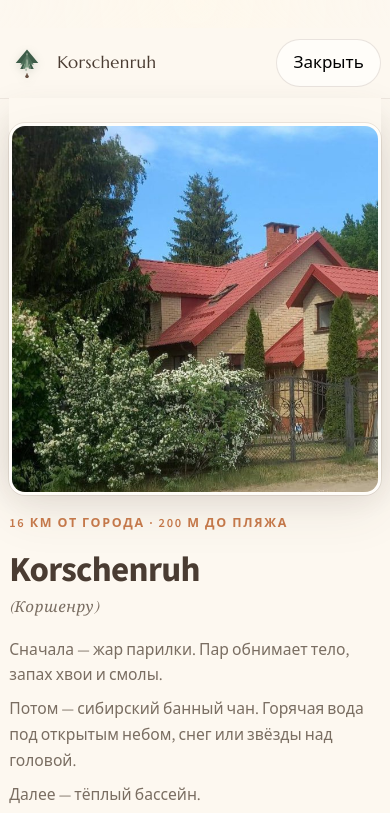
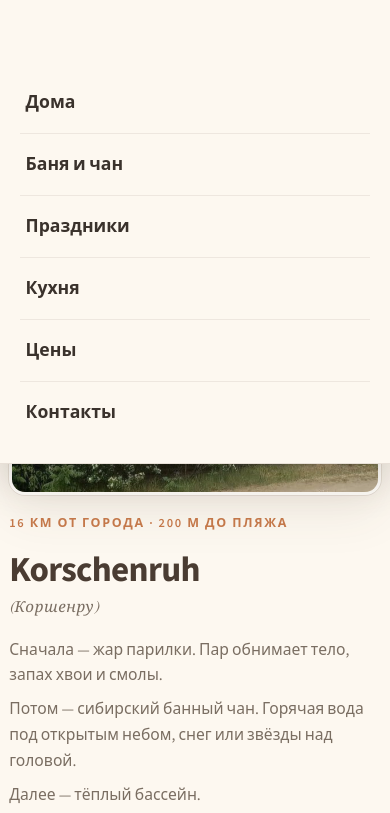
Before and after one commit to korschenruh/korschenruh, a plain HTML site: page index.html in a window 390 px wide. Both pictures are taken after a click on the button "Меню". Shown: the top 813 px of the page. Drawn offline with nearby package versions, Linux system fonts and the light colour scheme.

Commit message:
Fix mobile menu: opaque panel above content, reliable touch open

```diff
--- a/script.js
+++ b/script.js
@@ -9,7 +9,6 @@ document.querySelectorAll('a[href^="tel:"]').forEach((link) => {
 
 const navToggle = document.getElementById("navToggle");
 const siteNav = document.getElementById("siteNav");
-const siteHeader = document.querySelector(".site-header");
 
 function setNavOpen(open) {
   if (!siteNav || !navToggle) return;
@@ -20,11 +19,20 @@ function setNavOpen(open) {
 }
 
 if (navToggle && siteNav) {
-  navToggle.addEventListener("click", (event) => {
+  let ignoreOutsideClickUntil = 0;
+
+  const toggleNav = (event) => {
     event.preventDefault();
     event.stopPropagation();
+    ignoreOutsideClickUntil = Date.now() + 400;
     setNavOpen(!siteNav.classList.contains("is-open"));
-  });
+  };
+
+  navToggle.addEventListener("click", toggleNav);
+  navToggle.addEventListener("touchend", (event) => {
+    event.preventDefault();
+    toggleNav(event);
+  }, { passive: false });
 
   siteNav.querySelectorAll("a").forEach((link) => {
     link.addEventListener("click", () => setNavOpen(false));
@@ -36,10 +44,10 @@ if (navToggle && siteNav) {
 
   document.addEventListener("click", (event) => {
     if (!siteNav.classList.contains("is-open")) return;
+    if (Date.now() < ignoreOutsideClickUntil) return;
     const target = event.target;
     if (!(target instanceof Node)) return;
     if (siteNav.contains(target) || navToggle.contains(target)) return;
-    if (siteHeader && siteHeader.contains(target) && target === navToggle) return;
     setNavOpen(false);
   });
 }
--- a/styles.css
+++ b/styles.css
@@ -79,6 +79,10 @@ body > *:not(.page-cream) {
   z-index: 1;
 }
 
+body > .site-header {
+  z-index: 200;
+}
+
 img {
   max-width: 100%;
   height: auto;
@@ -124,9 +128,8 @@ a {
 .site-header {
   position: sticky;
   top: 0;
-  z-index: 80;
-  background: rgba(253, 248, 240, 0.92);
-  backdrop-filter: blur(14px);
+  z-index: 200;
+  background: #fdf8f0;
   border-bottom: 1px solid rgba(107, 83, 68, 0.1);
 }
 
@@ -2345,39 +2348,42 @@ a {
     align-items: center;
     justify-content: center;
     min-height: 44px;
-    min-width: 44px;
+    min-width: 72px;
     padding: 0.55rem 1rem;
     margin-left: 0;
     position: relative;
     z-index: 5;
     flex-shrink: 0;
     -webkit-tap-highlight-color: transparent;
+    touch-action: manipulation;
   }
 
   .site-nav {
     display: none;
-    position: absolute;
-    top: 100%;
+    position: fixed;
+    top: 0;
     left: 0;
     right: 0;
     flex-direction: column;
     gap: 0;
     background: #fdf8f0;
-    padding: 0.5rem 1.25rem 1.25rem;
-    border-bottom: 1px solid rgba(107, 83, 68, 0.12);
+    padding: 4.5rem 1.25rem 1.25rem;
     margin-left: 0;
-    box-shadow: 0 18px 36px rgba(74, 60, 50, 0.16);
-    max-height: min(70vh, 420px);
+    border-bottom: 1px solid rgba(107, 83, 68, 0.14);
+    box-shadow: 0 18px 36px rgba(74, 60, 50, 0.2);
+    max-height: 100vh;
     overflow-y: auto;
     -webkit-overflow-scrolling: touch;
-    z-index: 90;
+    z-index: 190;
   }
 
   .site-nav a {
-    padding: 0.9rem 0.35rem;
-    border-bottom: 1px solid rgba(107, 83, 68, 0.08);
-    font-size: 1.05rem;
-    color: var(--pine-deep);
+    padding: 1rem 0.35rem;
+    border-bottom: 1px solid rgba(107, 83, 68, 0.1);
+    font-size: 1.1rem;
+    font-weight: 600;
+    color: #3a322c;
+    background: #fdf8f0;
   }
 
   .site-nav a:last-child {
@@ -2396,6 +2402,10 @@ a {
     align-items: center;
     margin-left: auto;
     flex-shrink: 0;
+  }
+
+  body.nav-open .site-header {
+    background: #fdf8f0;
   }
 }
 
```
